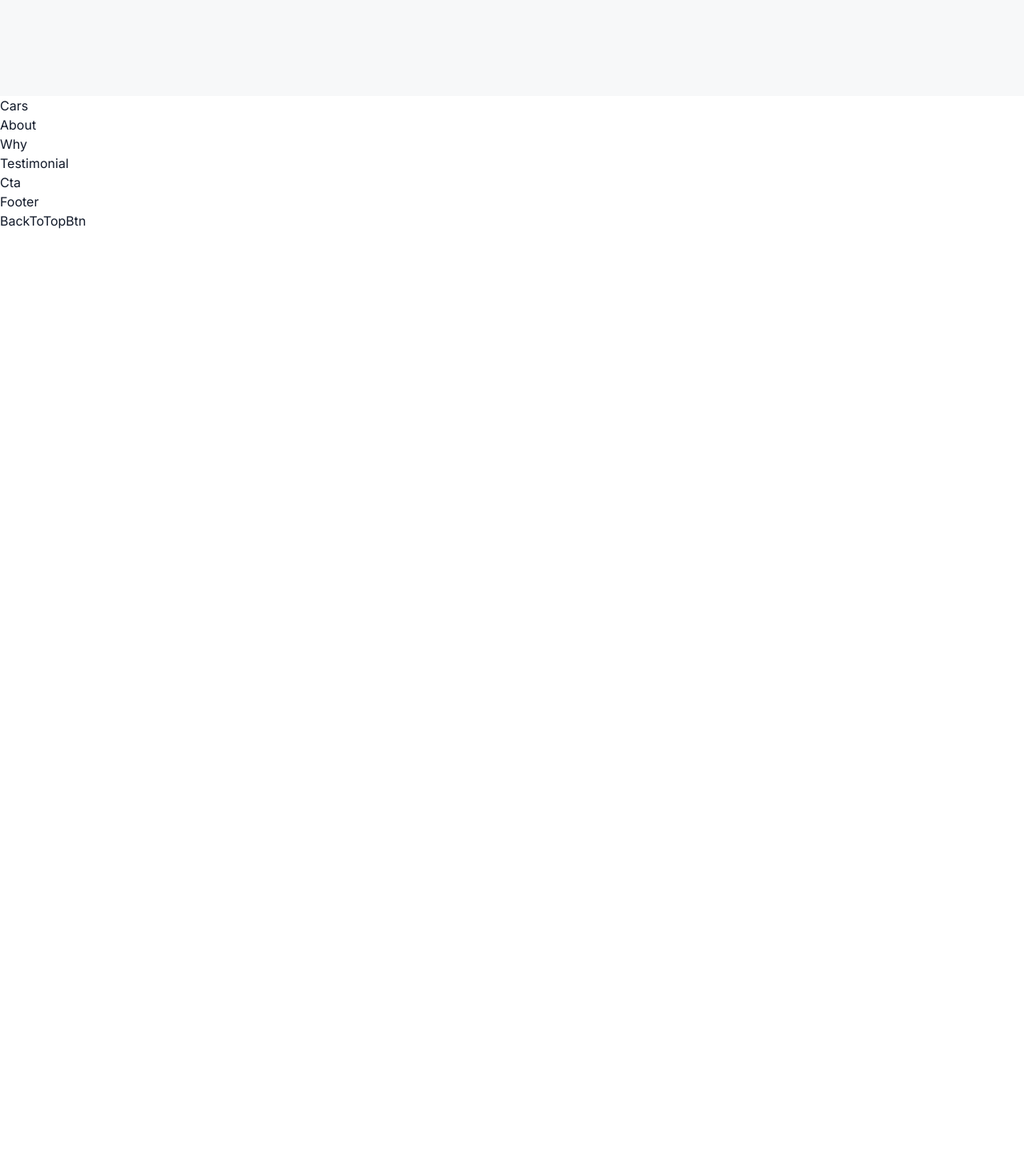
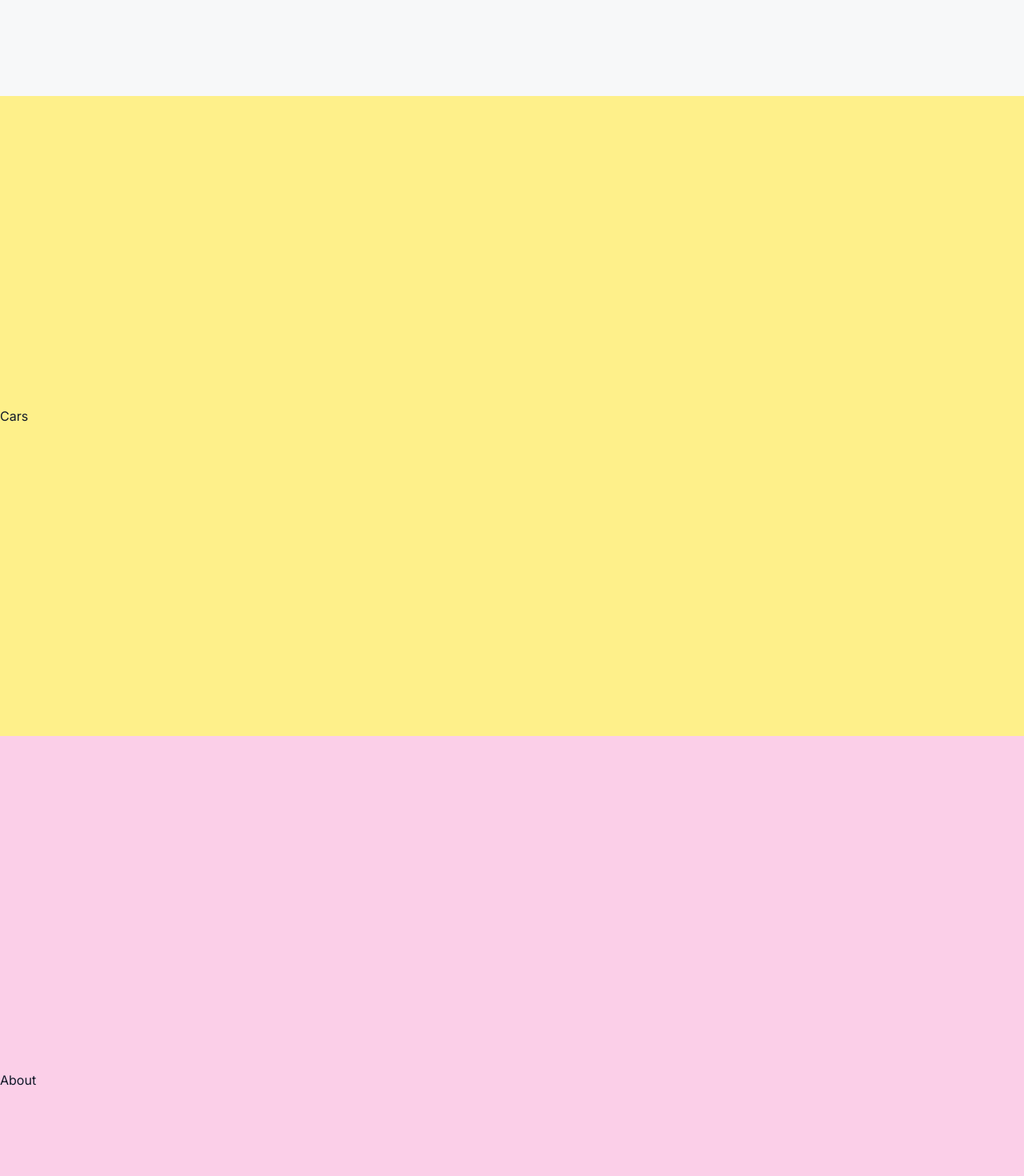
Before and after one commit to KavinduR98/car-land, a Next.js app: page / in a window 1280 px wide. Shown: the part 680-2150 px from the top of the page at 80% size. Built offline with nearby package versions, Linux system fonts and the light colour scheme.

Commit message:
create Hero and Search sections

```diff
--- a/src/app/components/About.js
+++ b/src/app/components/About.js
@@ -1,9 +1,9 @@
-import React from 'react'
+const About = () =>{
+  return(
+    <section className="section flex items-center bg-pink-200" id="about">
+      About
+    </section>
+  );
+};
 
-function About() {
-  return (
-    <div>About</div>
-  )
-}
-
-export default About
+export default About;
--- a/src/app/components/Cars.js
+++ b/src/app/components/Cars.js
@@ -1,5 +1,7 @@
 export default function Cars() {
   return (
-    <div>Cars</div>
-  )
+    <section className="h-screen flex items-center bg-yellow-200" id="cars">
+      Cars
+    </section>
+  );
 }
--- a/src/app/components/Cta.js
+++ b/src/app/components/Cta.js
@@ -1,5 +1,10 @@
 export default function Cta() {
   return (
-    <div>Cta</div>
-  )
+    <section
+      className="pt-24 xl:pt-48 flex items-end pb-0 bg-[#b2b7c2]/10"
+      id="contact"
+    >
+      Cta
+    </section>
+  );
 }
--- a/src/app/components/Header.js
+++ b/src/app/components/Header.js
@@ -127,7 +127,7 @@ export default function Header() {
             Why us
           </Link>
           <Link
-            to="testimonials"
+            to="testimonial"
             className="cursor-pointer"
             activeClass="active"
             smooth={desktopMode}
--- a/src/app/components/Testimonial.js
+++ b/src/app/components/Testimonial.js
@@ -1,5 +1,5 @@
 export default function Testimonial() {
   return (
-    <div>Testimonial</div>
+    <section className="section flex items-center bg-cyan-300" id='testimonial'>Testimonial</section>
   )
 }
--- a/src/app/components/Why.js
+++ b/src/app/components/Why.js
@@ -1,5 +1,7 @@
 export default function Why() {
   return (
-    <div>Why</div>
-  )
+    <section className="section flex items-center bg-green-200" id="why">
+      Why
+    </section>
+  );
 }
```
